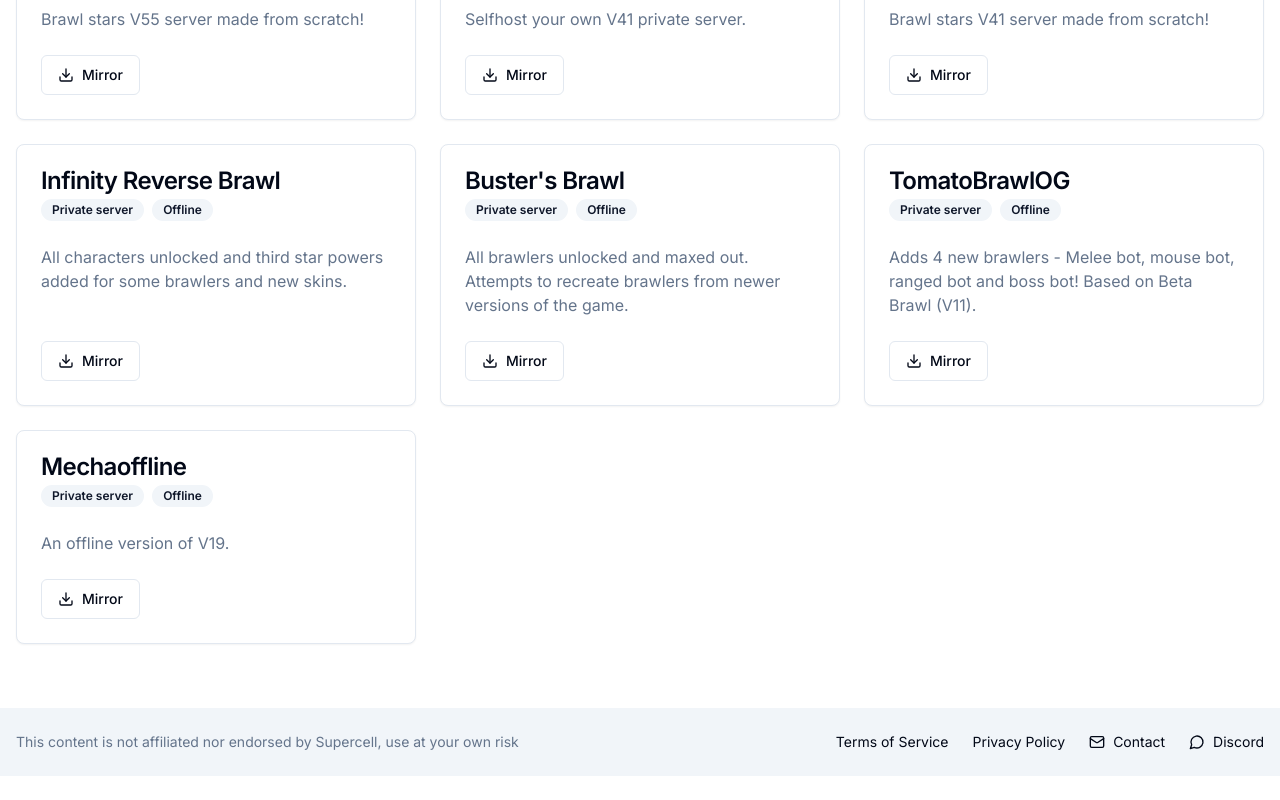
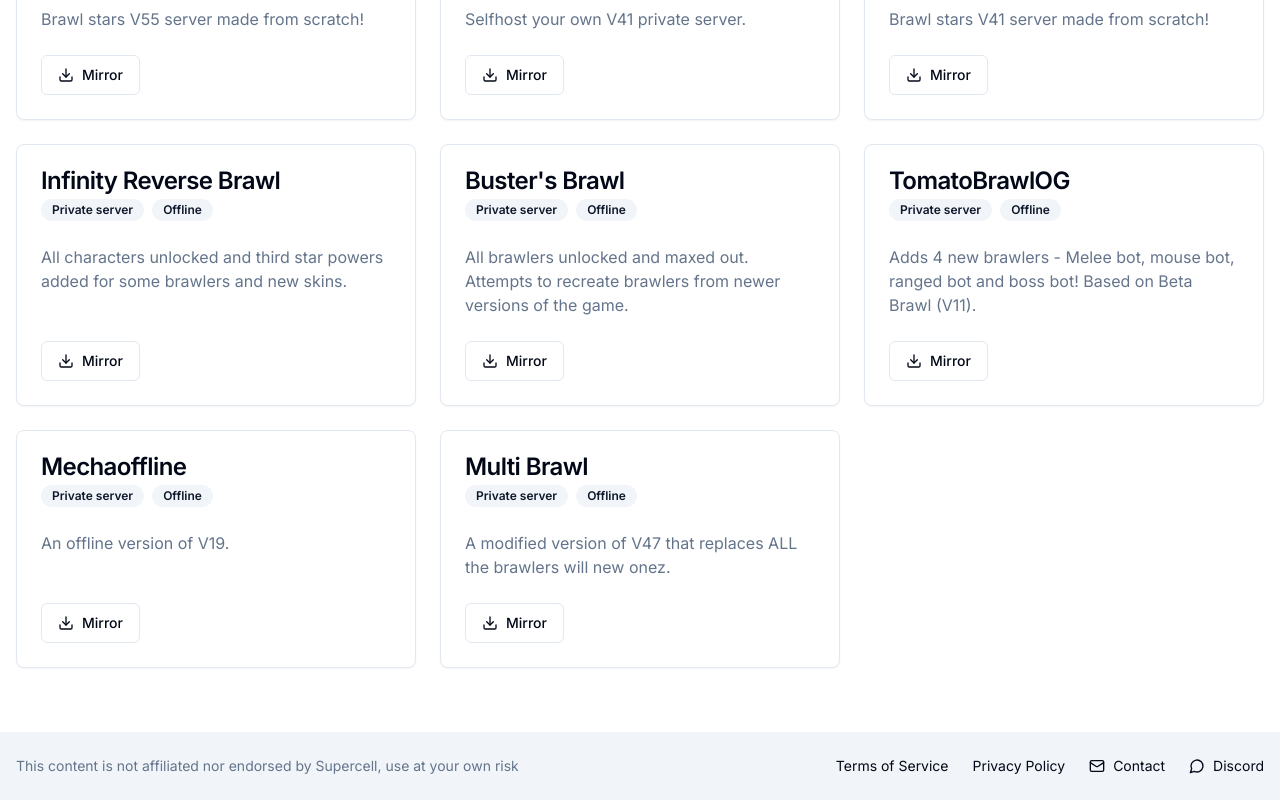
Before and after one commit to natesworksdev/brawlmods, a Next.js app: page / in a window 1280 px wide. Shown: the part 1168-1968 px from the top of the page. Before the commit the page ends 1944 px from the top, so only its background shows below. Built offline with nearby package versions, Linux system fonts and the light colour scheme.

Commit message:
Add multibrawl

```diff
--- a/app/page.tsx
+++ b/app/page.tsx
@@ -116,6 +116,13 @@ const mods = [
     mirrorLink: "https://drive.google.com/uc?export=download&id=1Ilz1Ob71x9EOi7k9Yub8NqllNQ5_6P0E",
     torrentLink:"torrents",
     tags: ["Private server", "Offline"]
+  },
+  {
+    name: "Multi Brawl",
+    description: "A modified version of V47 that replaces ALL the brawlers will new onez.",
+    mirrorLink: "https://drive.google.com/file/d/1LGlIygczbCzEhx-M6JCP6BCtE_Oq8h_1/view?usp=drivesdk",
+    torrentLink:"torrents",
+    tags: ["Private server", "Offline"]
   }
 ]
 
```
